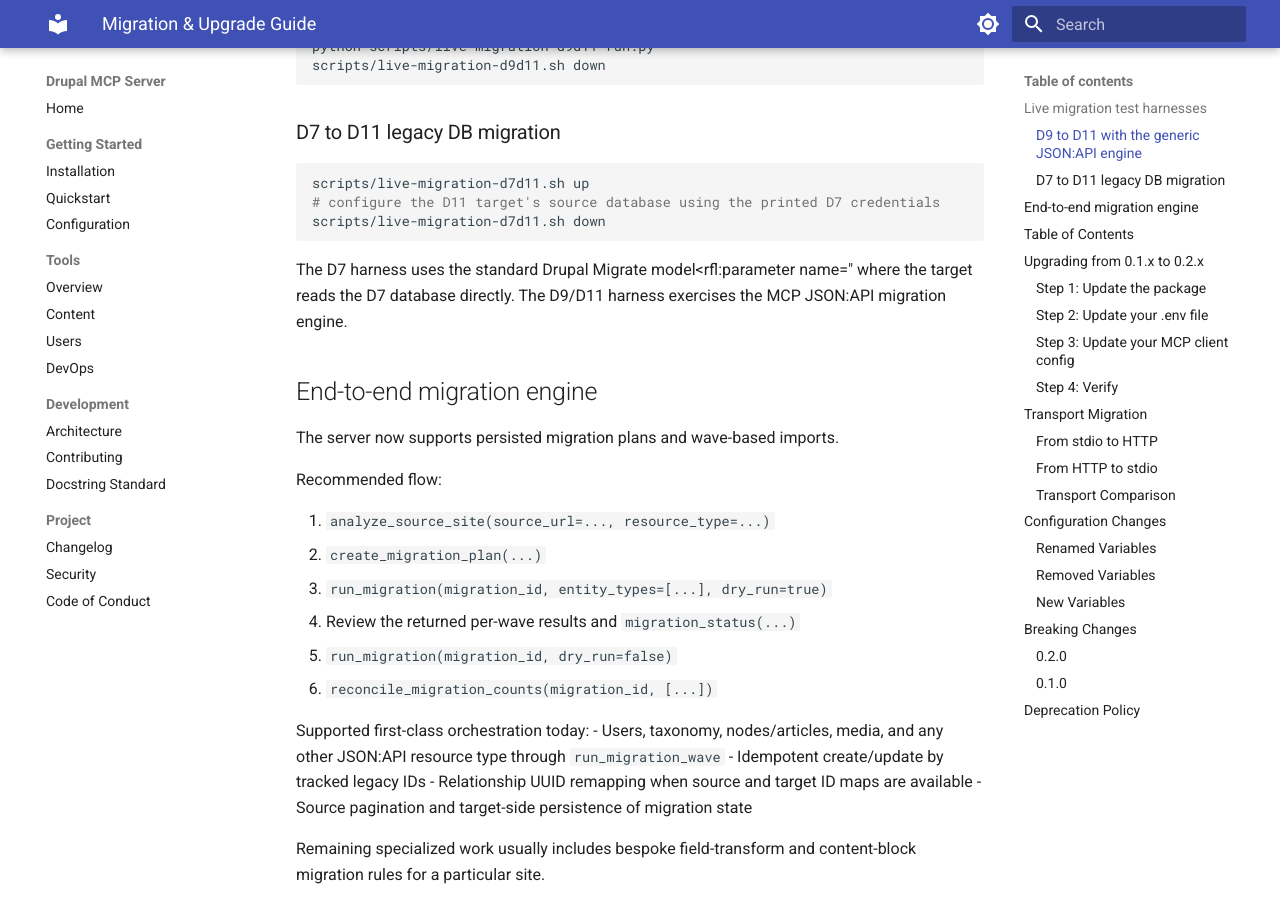
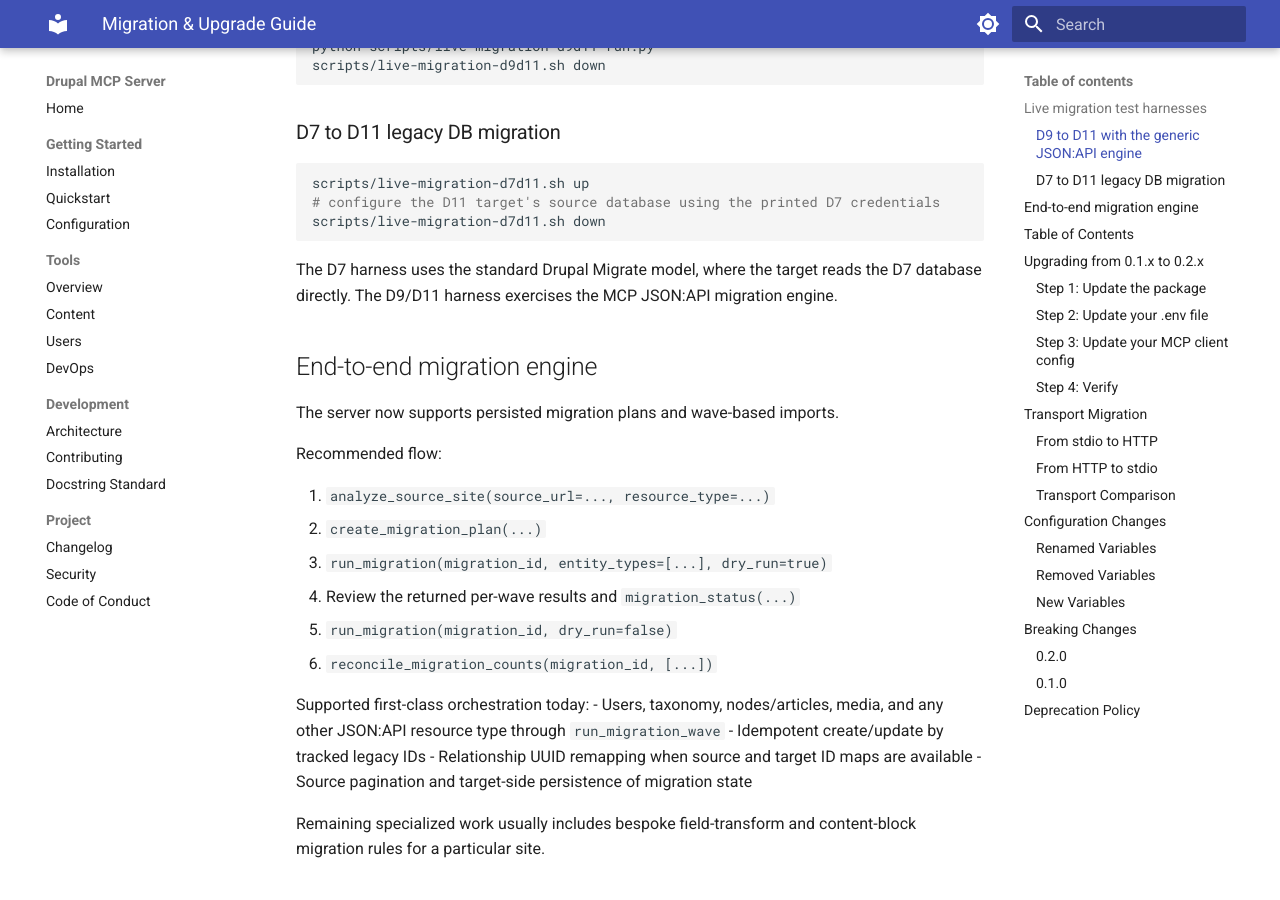
Before and after one commit to vloganathane/drupal-mcp-server, an MkDocs documentation site: the page built from docs/migration.md, in a window 1280 px wide and 900 px high, scrolled down 327 px. Built offline with MkDocs 1.6.1 and Material for MkDocs 9.7.7, drawn with Linux system fonts in a browser that asks for light colours.

Commit message:
docs: fix migration model typo

````diff
--- a/docs/migration.md
+++ b/docs/migration.md
@@ -18,7 +18,7 @@
 scripts/live-migration-d7d11.sh down
 ```
 
-The D7 harness uses the standard Drupal Migrate model<rfl:parameter name=" where the target reads the D7 database directly. The D9/D11 harness exercises the MCP JSON:API migration engine.
+The D7 harness uses the standard Drupal Migrate model, where the target reads the D7 database directly. The D9/D11 harness exercises the MCP JSON:API migration engine.
 
 ## End-to-end migration engine
 
````
